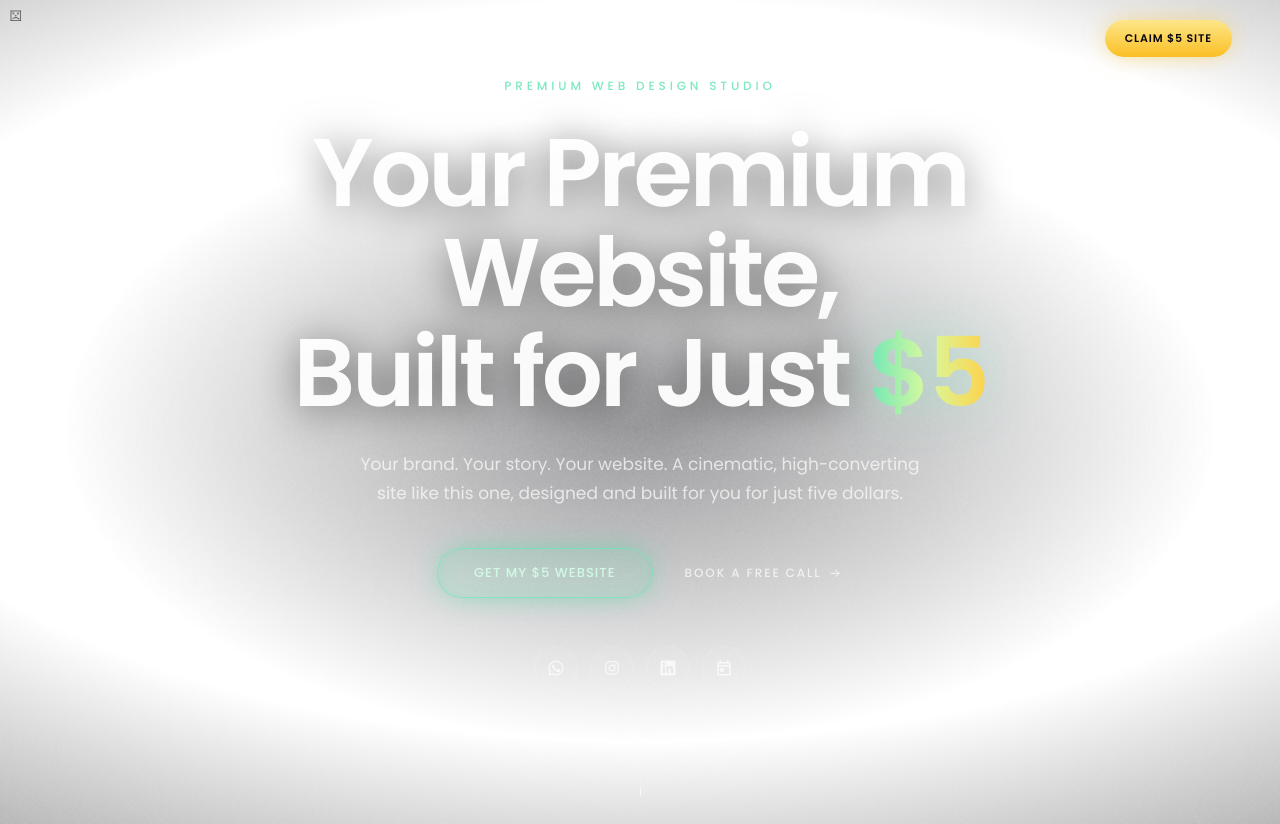
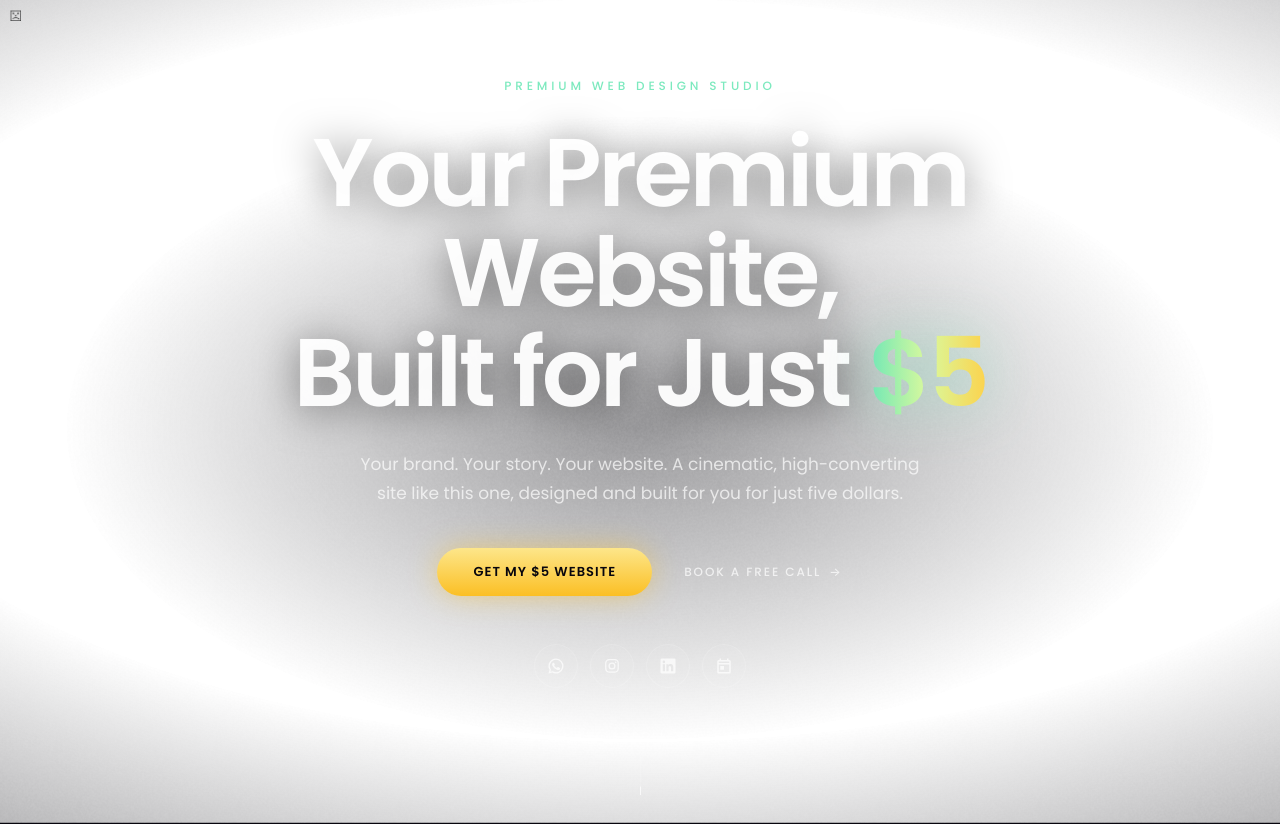
Before and after one commit to ashutosh8053/actwithashu, a React (Vite) app in the folder aurora-hero/: page / in a window 1280 px wide. Built offline with nearby package versions, Linux system fonts and the light colour scheme.

Commit message:
Remove header CTA and make "Get my $5 website" the gold button
Co-Authored-By: Claude Opus 5.5 <noreply@anthropic.com>
Claude-Session: https://claude.ai/code/session_0138NUKouh5Psnn3D6HHkXwq

```diff
--- a/aurora-hero/src/components/Hero.jsx
+++ b/aurora-hero/src/components/Hero.jsx
@@ -49,21 +49,14 @@ export default function Hero() {
       <FluidBackground hostRef={hostRef} />
 
       {/* Nav */}
-      <header className="relative z-10 flex w-full items-center justify-end px-4 py-5 sm:px-8 lg:px-12">
-        <nav className="absolute left-1/2 hidden -translate-x-1/2 items-center gap-8 text-[12px] font-medium uppercase tracking-[0.14em] text-white/60 lg:flex">
+      <header className="relative z-10 flex min-h-[77px] w-full items-center justify-center px-4 py-5 sm:px-8 lg:px-12">
+        <nav className="hidden items-center gap-8 text-[12px] font-medium uppercase tracking-[0.14em] text-white/60 lg:flex">
           {SOCIALS.map((s) => (
             <a key={s.label} href={s.href} {...external} className="transition-colors duration-300 hover:text-white">
               {s.label}
             </a>
           ))}
         </nav>
-        <a
-          href={WHATSAPP_HREF}
-          {...external}
-          className="btn bg-gradient-to-b from-amber-200 to-amber-400 px-5 py-2.5 text-[11px] font-semibold text-ink shadow-[0_0_24px_-4px_rgba(251,191,36,0.6)] hover:shadow-[0_0_36px_-2px_rgba(251,191,36,0.85)]"
-        >
-          Claim $5 site
-        </a>
       </header>
 
       {/* Hero copy */}
@@ -92,7 +85,7 @@ export default function Hero() {
             <a
               href={WHATSAPP_HREF}
               {...external}
-              className="btn w-full border border-emerald-300/70 bg-emerald-400/10 px-9 text-emerald-100 shadow-[0_0_30px_-6px_rgba(52,211,153,0.6),inset_0_0_20px_rgba(52,211,153,0.12)] backdrop-blur-md hover:bg-emerald-400/20 hover:shadow-[0_0_44px_-4px_rgba(52,211,153,0.8),inset_0_0_20px_rgba(52,211,153,0.2)] sm:w-auto"
+              className="btn w-full bg-gradient-to-b from-amber-200 to-amber-400 px-9 font-semibold text-ink shadow-[0_0_30px_-4px_rgba(251,191,36,0.6)] hover:shadow-[0_0_44px_-2px_rgba(251,191,36,0.85)] sm:w-auto"
             >
               Get my $5 website
             </a>
```
